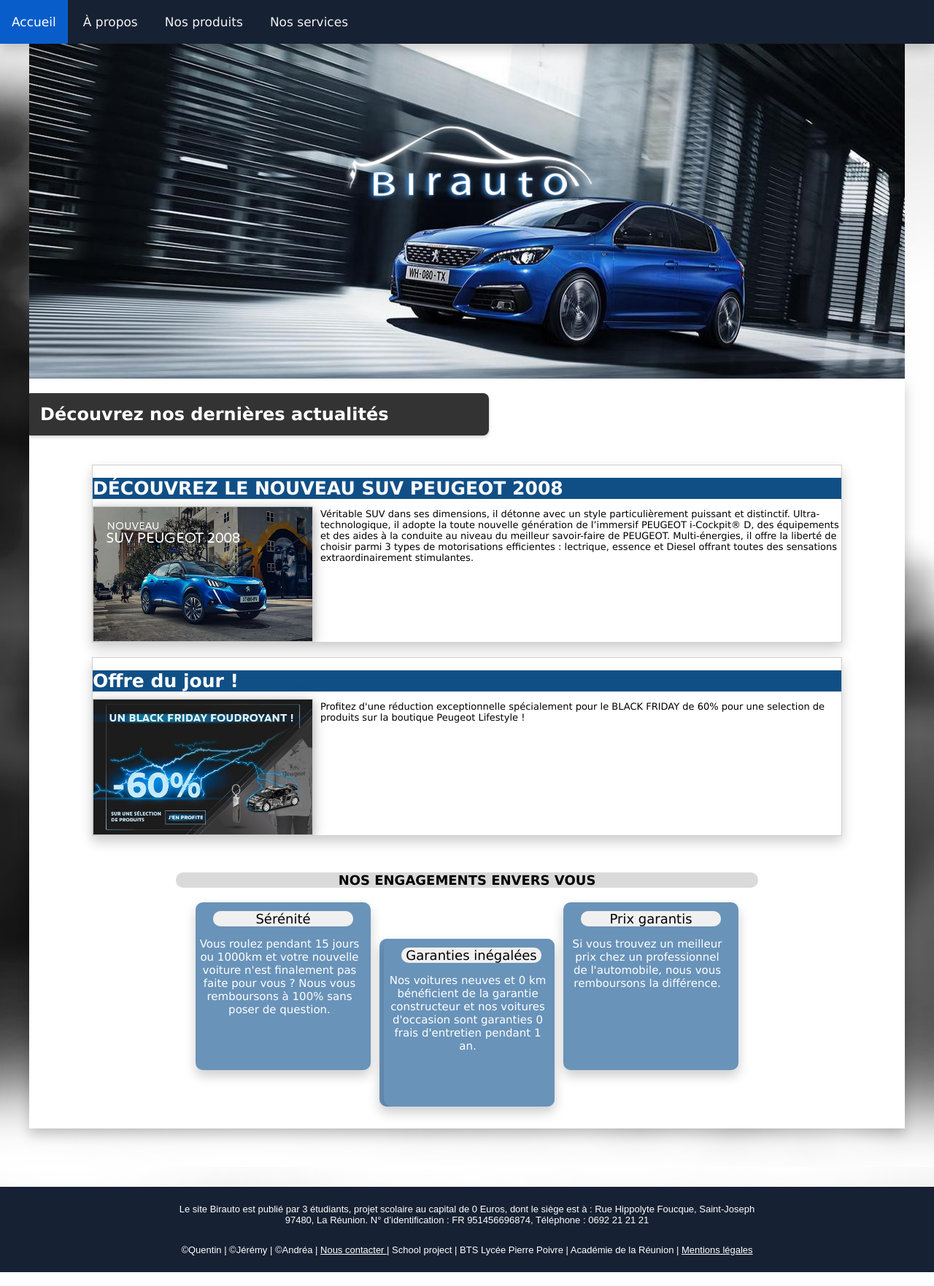
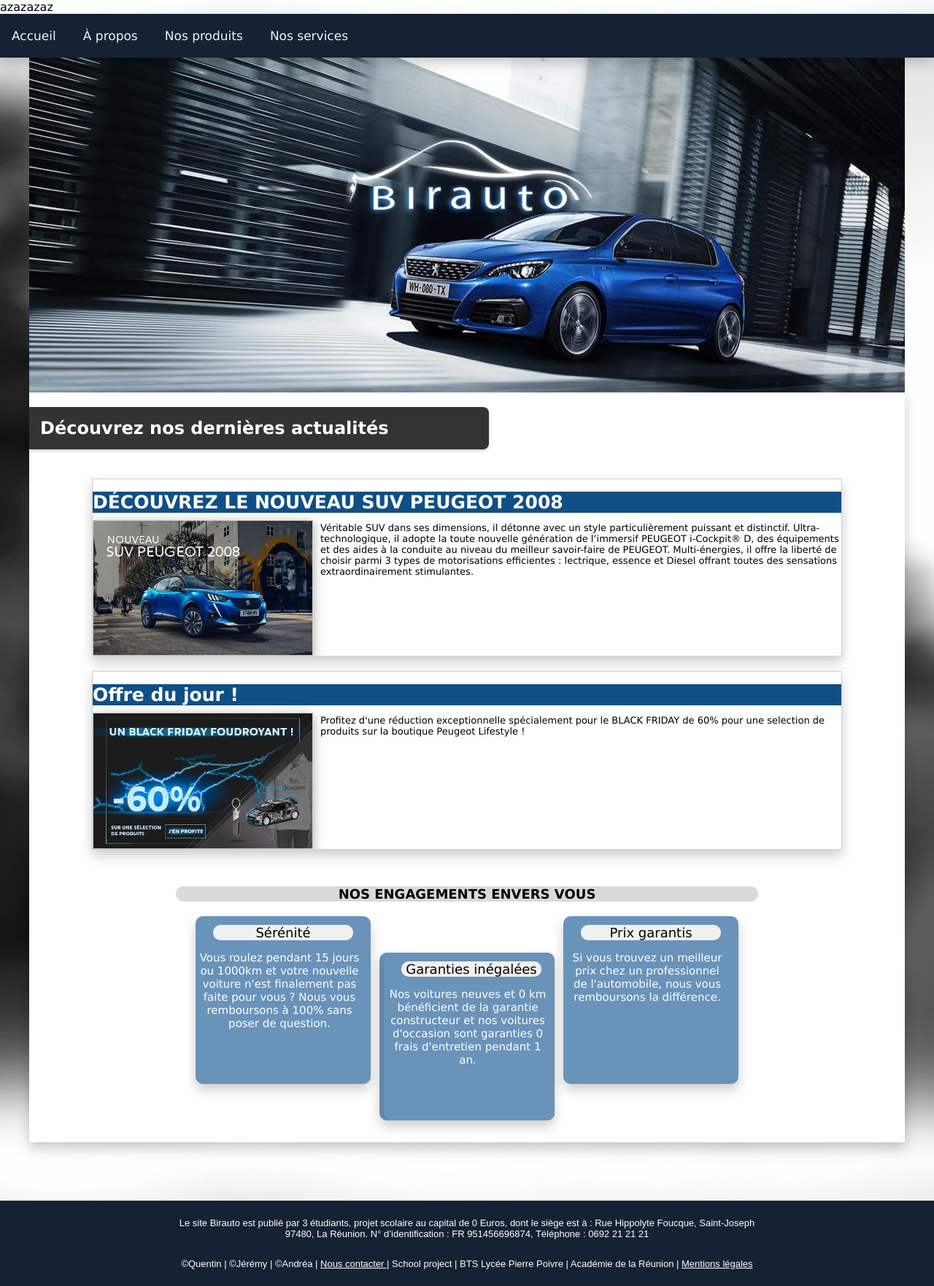
Before and after one commit to quentinhoareau/Birauto, a PHP site: page / in a window 1280 px wide. Shown: the whole page at 73% size. Run offline with PHP 8.4, Linux system fonts and the light colour scheme.

Commit message:
Update index.php

```diff
--- a/index.php
+++ b/index.php
@@ -8,7 +8,7 @@
 
 
 <body>
-
+azazazaz
 
 <!-- BARRE DE NAVIGATION + BANNIERE -->
 	<?php include "extension/nav.php" ?>
```
